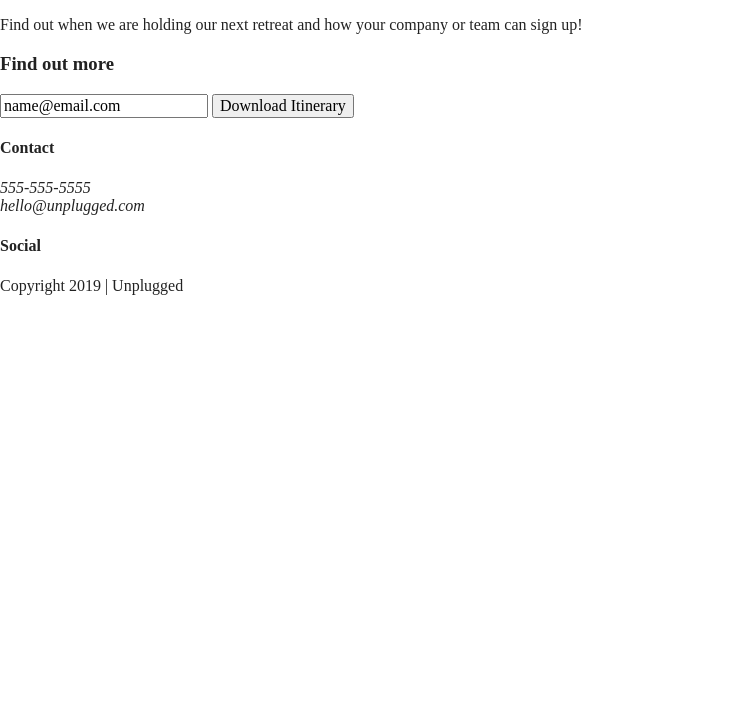
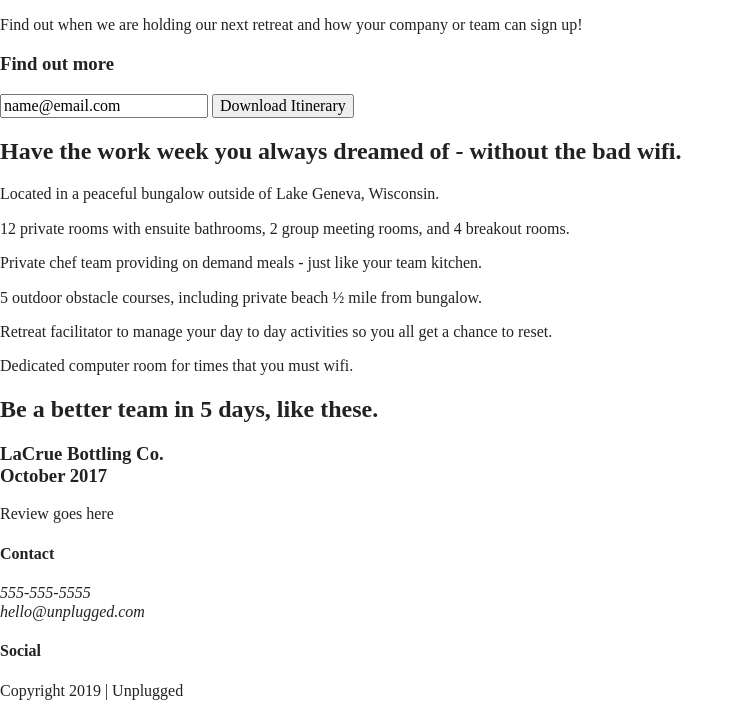
Before and after one commit to jcmunch/206-unplugged, a website built with Parcel: page index.html in a window 1280 px wide. Shown: the part 176-892 px from the top of the page, without its empty margins (0-744 px from the left). Before the commit the page ends 800 px from the top, so only its background shows below. Built offline with nearby package versions, Linux system fonts and the light colour scheme.

Commit message:
Added features and review code

```diff
--- a/index.html
+++ b/index.html
@@ -66,16 +66,57 @@
     <!---aside content wrapper ends-->
   </aside>
 
-  <!--Info About Unplugged-->
-    <!--Headline text-->
-    <!--Background Image-->
-    <!--Icons-->
-    <!--Text-->
-  <!--Past Retreats-->
-    <!--Headline Text-->
-    <!--Paragraph Text-->
-    <!--Image-->
+  <section class="features">
+    <div class="content-wrapper">
+        <h2>Have the work week you always dreamed of &#45 without the bad wifi.</h2>
+        <div class="features-items">
+          <article>
+            <p class="fontawesome-icon"></p>
+            <p class="features-item-description">Located in a peaceful bungalow outside of Lake Geneva, Wisconsin. </p>
+          </article>
+
+          <article>
+            <p class="fontawesome-icon"></p>
+            <p class="features-item-description">12 private rooms with ensuite bathrooms, 2 group meeting rooms, and 4 breakout rooms.</p>
+          </article>
+
+          <article>
+            <p class="fontawesome-icon"></p>
+            <p class="features-item-description">Private chef team providing on demand meals - just like your team kitchen.</p>
+          </article>
+
+          <article>
+            <p class="fontawesome-icon"></p>
+            <p class="features-item-description">5 outdoor obstacle courses, including private beach &half; mile from bungalow.</p>
+          </article>
+
+          <article>
+            <p class="fpntawesome-icon"></p>
+            <p class="features-item-description">Retreat facilitator to manage your day to day activities so you all get a chance to reset.</p>
+          </article>
+
+          <article>
+            <p class="fontawesome-icon"></p>
+            <p class="feautres-item-description">Dedicated computer room for times that you must wifi.</p>
+          </article>
+        </div>
+    </div>
+  </section>
+
+  <section class="reviews">
+    <div class="content-wrapper">
+      <h2>Be a better team in 5 days, like these.</h2>
+      <article>
+        <div>
+          <h3>LaCrue Bottling Co. <br> October 2017</h3>
+            <p>Review goes here</p>
+        </div>
+      </article>
+    </div>
+  </section>
+
   </main>
+  <!--main wrapper-->
 
 <footer>
   <div class="content-wrapper">
```
